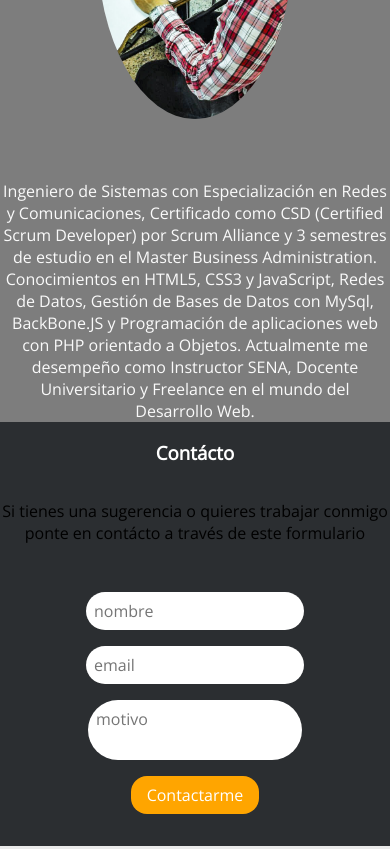
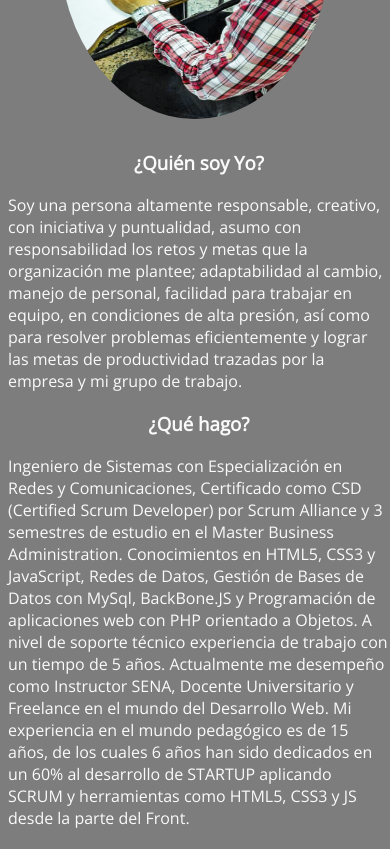
Before and after one commit to fmrojas/fmrojas.github.io, a plain HTML site: page index.html in a window 390 px wide. Shown: the part 3620-4469 px from the top of the page. Drawn offline with nearby package versions, Linux system fonts and the light colour scheme.

Commit message:
Organización de responsive y contenido para responsive

```diff
--- a/estilos.css
+++ b/estilos.css
@@ -258,7 +258,9 @@ body{
   justify-content: space-between;;
   text-align: center;
 }
-
+.Perfil-description-subtitulo{
+  font-weight: bold;
+}
 .Perfil-image{
   position: relative;
   bottom: 2.5em;
@@ -287,10 +289,13 @@ body{
 .Perfil-image-description{
   border-radius: 50%;
   height: 350px;
+  width: 272px;
 }
 
 .Perfil-description{
   color: #FAFAFA;
+  text-align: left;
+  margin-bottom: 1em;
 }
 /*FOOTER*/
 .Footer{
@@ -400,15 +405,41 @@ input:focus,text-area:focus{
   }
 }
 
+@media screen and (max-width: 649px){
+  .MainMenu-list{
+    margin-right: 0;
+  }
+  .Perfil-description{
+    position: relative;
+    bottom: 3em;
+    padding-left: 0.5em;
+  }
+}
 @media screen and (max-width: 450px){
   .MainMenu-list{
     margin-right: 0;
+  }
+  .Perfil-description{
+    position: relative;
+    bottom: 3em;
+    padding-left: 0.5em;
+  }
+  .Perfil-description-subtitulo{
+    text-align: center;
   }
 }
 
 @media screen and (max-width: 337px){
   .MainMenu-link{
     margin-right: .5em;
+  }
+  .Perfil-description{
+    position: relative;
+    bottom: 3em;
+    padding-left: 0.5em;
+  }
+  .Perfil-description-subtitulo{
+    text-align: center;
   }
 }
 
--- a/index.html
+++ b/index.html
@@ -122,13 +122,25 @@
 				</figure>
 			</div>
 			<div class="Perfil-description">
+				<h3 class="Perfil-description-subtitulo">¿Quién soy Yo?</h3>
+				Soy una persona altamente responsable, creativo, con iniciativa y puntualidad,
+				asumo con responsabilidad los retos y metas que la organización me plantee;
+				adaptabilidad al cambio, manejo de personal, facilidad para trabajar en
+				equipo, en condiciones de alta presión, así como para resolver problemas
+				eficientemente y lograr las metas de productividad trazadas por la empresa
+				y mi grupo de trabajo.
+				<h3 class="Perfil-description-subtitulo">¿Qué hago?</h3>
 				Ingeniero de Sistemas con Especialización en Redes y Comunicaciones,
 				Certificado como CSD (Certified Scrum Developer) por Scrum Alliance
 				y 3 semestres de estudio en el Master Business Administration.
 				Conocimientos en HTML5, CSS3 y JavaScript, Redes de Datos, Gestión
 				de Bases de Datos con MySql, BackBone.JS y Programación de aplicaciones
-				web con PHP orientado a Objetos. Actualmente me desempeño como Instructor
-				SENA, Docente Universitario y Freelance en el mundo del Desarrollo Web.
+				web con PHP orientado a Objetos. A nivel de soporte técnico experiencia
+				de trabajo con un tiempo de 5 años. Actualmente me desempeño como Instructor
+				SENA, Docente Universitario y Freelance en el mundo del Desarrollo Web. Mi
+				experiencia en el mundo pedagógico es de 15 años, de los cuales 6 años han
+				sido dedicados en un 60% al desarrollo de STARTUP aplicando SCRUM y herramientas
+				como HTML5, CSS3 y JS desde la parte del Front.
 
 			</div>
 		</div>
```
